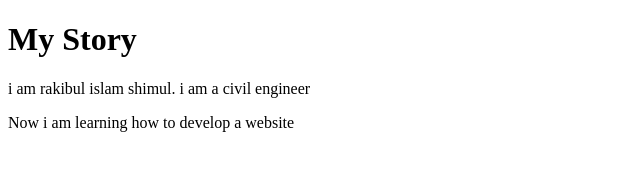
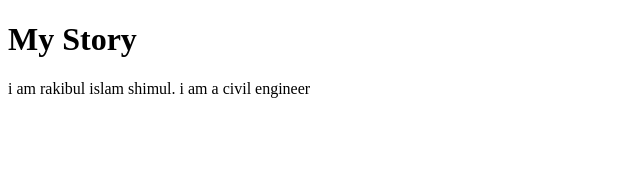
Before and after one commit to iamshimul16/my-second-website, a plain HTML site: page index.html in a window 1280 px wide. Shown: the whole page, without its empty margins (0-640 px from the left). Drawn offline with Linux system fonts and the light colour scheme.

```diff
--- a/index.html
+++ b/index.html
@@ -9,7 +9,6 @@
 <body>
     <h1>My Story</h1>
     <p>i am rakibul islam shimul. i am a civil engineer </p>
-    <p>Now i am learning how to develop a website</p>
 
 </body>
 </html>
```
Also changed, not shown: css.html (deleted).
